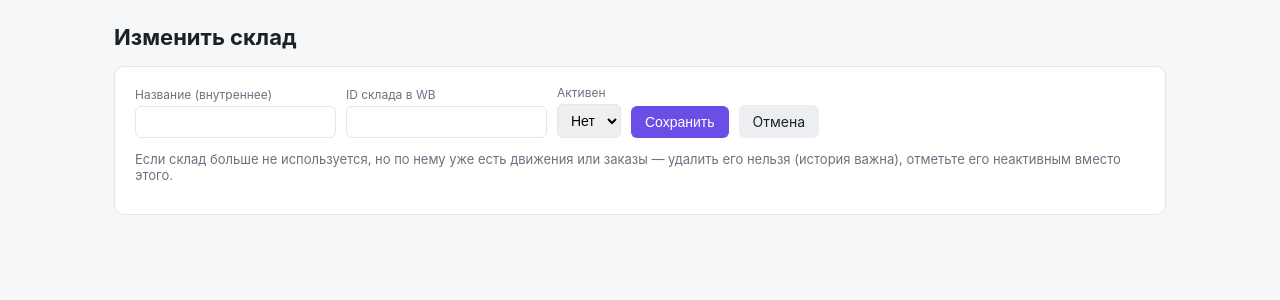
After one commit to alenkamaspan-pixel/wb-stock, a Flask app: template app/templates/warehouse_edit.html in a window 1280 px wide. The commit adds this page. Shown: the top 300 px of the page. Run offline with Flask 3, Linux system fonts and the light colour scheme; the template is opened without the code that fills it, so the values that code supplies are empty.

Commit message:
Add files via upload

```diff
--- /dev/null
+++ b/app/templates/warehouse_edit.html
@@ -0,0 +1,25 @@
+{% extends "base.html" %}
+{% block title %}Изменить склад{% endblock %}
+{% block content %}
+<h1>Изменить склад</h1>
+
+<div class="card">
+  <form class="inline" method="post" action="/warehouses/{{ warehouse.id }}/edit">
+    <div><label>Название (внутреннее)</label><input type="text" name="name" value="{{ warehouse.name }}" required></div>
+    <div><label>ID склада в WB</label><input type="number" name="wb_warehouse_id" value="{{ warehouse.wb_warehouse_id or '' }}"></div>
+    <div>
+      <label>Активен</label>
+      <select name="is_active">
+        <option value="1" {% if warehouse.is_active %}selected{% endif %}>Да</option>
+        <option value="0" {% if not warehouse.is_active %}selected{% endif %}>Нет</option>
+      </select>
+    </div>
+    <button type="submit">Сохранить</button>
+    <a href="/warehouses" class="btn btn-secondary">Отмена</a>
+  </form>
+  <p class="muted">
+    Если склад больше не используется, но по нему уже есть движения или заказы —
+    удалить его нельзя (история важна), отметьте его неактивным вместо этого.
+  </p>
+</div>
+{% endblock %}
```
Also changed, not shown: app/templates/products.html (+17 -3 lines), app/templates/warehouses.html (+16 -6 lines).
